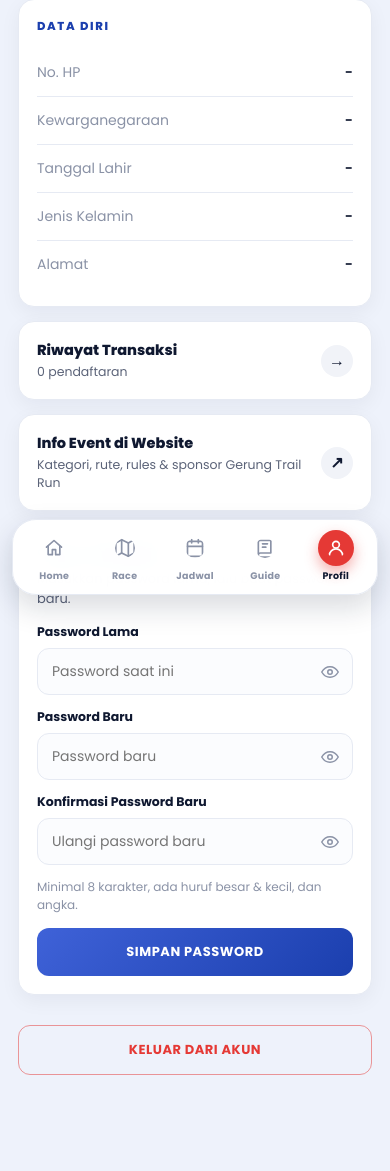
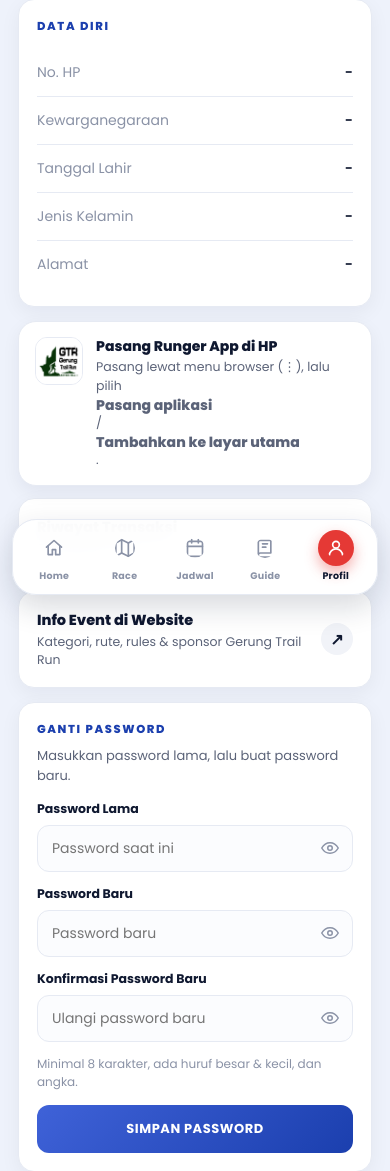
Before and after one commit to zanul11/runger, a Laravel app: page /runger-app/profil in a window 390 px wide. Shown: the part 239-1410 px from the top of the page. Run offline with Laravel 12, Linux system fonts and the light colour scheme; the visitor is signed in with stand-in values (Sample User, id 1); data that the repository does not hold is empty.

Commit message:
Runger App: pasang aplikasi (PWA) & ikon logo resmi GTR
- Ikon app dari logo resmi GTR (any, maskable, apple-touch); ikon placeholder lama dihapus
- Manifest: ikon baru, orientasi portrait, shortcut Race & Jadwal
- Ajakan "Pasang aplikasi": tombol dialog pasang (Android/Chrome), langkah manual
  iPhone/iPad, petunjuk menu browser; banner di Home & Masuk (bisa ditutup),
  kartu di Profil; hilang otomatis bila sudah terpasang
- Halaman Masuk/Buat Akun ikut memuat manifest & service worker

Co-Authored-By: Claude Opus 5.5 <noreply@anthropic.com>

```diff
--- a/public/offline.html
+++ b/public/offline.html
@@ -14,7 +14,7 @@
 </head>
 <body>
   <div>
-    <img src="/pwa/icon-192.png" alt="">
+    <img src="/pwa/runger-app-192.png" alt="Runger App">
     <h1>Kamu sedang offline</h1>
     <p>Halaman ini belum tersimpan di HP. Buka halaman detail kategori & tekan “Simpan untuk offline” saat ada sinyal, agar peta dan race plan tetap bisa dibuka.</p>
     <a href="/runger-app">Coba lagi</a>
--- a/public/sw.js
+++ b/public/sw.js
@@ -12,7 +12,7 @@ const TILES = 'runger-tiles-' + VERSION;
 const MAX_TILES = 2500;
 
 self.addEventListener('install', e => {
-  e.waitUntil(caches.open(STATIC).then(c => c.addAll(['/offline.html', '/pwa/icon-192.png'])).then(() => self.skipWaiting()));
+  e.waitUntil(caches.open(STATIC).then(c => c.addAll(['/offline.html', '/pwa/runger-app-192.png'])).then(() => self.skipWaiting()));
 });
 
 self.addEventListener('activate', e => {
--- a/resources/views/layouts/runner-app.blade.php
+++ b/resources/views/layouts/runner-app.blade.php
@@ -4,11 +4,7 @@
 <meta charset="UTF-8" />
 <meta name="viewport" content="width=device-width, initial-scale=1.0, viewport-fit=cover" />
 <meta name="theme-color" content="#101010">
-<link rel="manifest" href="/manifest.webmanifest">
-<link rel="apple-touch-icon" href="/pwa/apple-touch-icon.png">
-<meta name="apple-mobile-web-app-capable" content="yes">
-<meta name="apple-mobile-web-app-status-bar-style" content="black-translucent">
-<meta name="apple-mobile-web-app-title" content="Runger App">
+@include('pages.runner.partials.pwa-head')
 <title>@yield('title', 'Akun Peserta — Gerung Trail Run')</title>
 <link rel="preconnect" href="https://fonts.googleapis.com">
 <link rel="preconnect" href="https://fonts.gstatic.com" crossorigin>
--- a/resources/views/pages/runner/home.blade.php
+++ b/resources/views/pages/runner/home.blade.php
@@ -137,6 +137,8 @@
   </a>
 @endforeach
 
+@include('pages.runner.partials.install-card', ['variant' => 'banner'])
+
 @if($dayCard)
   <div style="margin-top:12px">
     @include('pages.runner.partials.race-day-card', ['reg' => $dayReg, 'card' => $dayCard, 'setting' => $gtrSetting, 'compact' => true])
--- a/resources/views/pages/runner/login.blade.php
+++ b/resources/views/pages/runner/login.blade.php
@@ -50,6 +50,8 @@
 
 <div class="auth-alt">Belum punya akun? <a href="{{ route('gtr.register') }}">Buat Akun</a></div>
 
+@include('pages.runner.partials.install-card', ['variant' => 'banner'])
+
 @push('scripts')
 @verbatim
 <script>
--- /dev/null
+++ b/resources/views/pages/runner/partials/install-card.blade.php
@@ -0,0 +1,85 @@
+{{--
+  Ajakan memasang Runger App (PWA). Param $variant:
+    'card'   — selalu tampil selama belum terpasang (Profil), termasuk petunjuk manual.
+    'banner' — ringkas & bisa ditutup (Home / Masuk); hanya bila dialog pasang siap atau di iPhone/iPad.
+  Mode dipilih lewat class di <html> dari partial pwa-head: pwa-can → tombol Pasang, pwa-ios → langkah
+  Bagikan, selain itu → menu browser.
+--}}
+@php $variant = $variant ?? 'card'; @endphp
+
+@once
+@push('styles')
+@verbatim
+<style>
+  .pwa{position:relative;display:flex;gap:13px;align-items:flex-start;padding:15px 16px;border-radius:18px;background:#fff;border:1px solid var(--line,#E6EAF3);
+    box-shadow:0 6px 18px rgba(15,24,48,.06);color:var(--text,#0F1830);margin:12px 0;text-align:left}
+  .pwa-ic{width:48px;height:48px;flex-shrink:0;border-radius:12px;border:1px solid #E6EAF3;background:#fff;object-fit:contain}
+  .pwa-b{flex:1;min-width:0}
+  .pwa-b b{display:block;font-weight:800;font-size:14px;line-height:1.3}
+  .pwa-b p{font-size:12.5px;color:#5B6378;line-height:1.5;margin-top:3px}
+  .pwa-b ol{margin:6px 0 0 18px;font-size:12.5px;color:#5B6378;line-height:1.6}
+  .pwa-b ol svg{width:15px;height:15px;vertical-align:-3px}
+  .pwa-go{display:inline-flex;align-items:center;gap:7px;margin-top:10px;padding:10px 16px;border-radius:999px;border:none;cursor:pointer;
+    background:#E53935;color:#fff;font-family:'Poppins',sans-serif;font-weight:800;font-size:12px;letter-spacing:.03em;text-transform:uppercase;
+    box-shadow:0 8px 18px rgba(229,57,53,.3)}
+  .pwa-go svg{width:16px;height:16px}
+  .pwa-x{position:absolute;top:8px;right:8px;width:30px;height:30px;border-radius:50%;border:none;background:none;color:#8A92A6;font-size:18px;cursor:pointer}
+  .pwa.banner .pwa-b{padding-right:22px}
+
+  /* visibilitas per mode (class di <html> dari pwa-head) */
+  .pwa [data-m]{display:none}
+  html.pwa-can .pwa [data-m="prompt"]{display:block}
+  html.pwa-ios:not(.pwa-can) .pwa [data-m="ios"]{display:block}
+  html:not(.pwa-can):not(.pwa-ios) .pwa [data-m="manual"]{display:block}
+  html.pwa-installed .pwa{display:none}
+  .pwa.banner{display:none}
+  html.pwa-can:not(.pwa-dismissed):not(.pwa-installed) .pwa.banner,
+  html.pwa-ios:not(.pwa-dismissed):not(.pwa-installed) .pwa.banner{display:flex}
+</style>
+@endverbatim
+@endpush
+@push('scripts')
+<script>
+  (function () {
+    document.addEventListener('click', async function (e) {
+      if (e.target.closest('[data-pwa-install]')) {
+        var ev = window.__pwaPrompt;
+        if (!ev) return;
+        window.__pwaPrompt = null;
+        document.documentElement.classList.remove('pwa-can'); // satu event hanya bisa dipakai sekali
+        ev.prompt();
+        try { await ev.userChoice; } catch (err) {}
+      } else if (e.target.closest('[data-pwa-dismiss]')) {
+        document.documentElement.classList.add('pwa-dismissed');
+        try { localStorage.setItem('runger-install-dismissed', '1'); } catch (err) {}
+      }
+    });
+  })();
+</script>
+@endpush
+@endonce
+
+<section class="pwa {{ $variant === 'banner' ? 'banner' : '' }}" aria-label="Pasang Runger App">
+  <img class="pwa-ic" src="/pwa/runger-app-192.png" alt="" width="48" height="48">
+  <div class="pwa-b">
+    <b>Pasang Runger App di HP</b>
+    <div data-m="prompt">
+      <p>Buka langsung dari layar utama, layar penuh, dan e-ticket tetap bisa dibuka tanpa sinyal.</p>
+      <button type="button" class="pwa-go" data-pwa-install><svg viewBox="0 0 24 24" fill="none" stroke="currentColor" stroke-width="2.4" stroke-linecap="round" stroke-linejoin="round"><path d="M21 15v4a2 2 0 0 1-2 2H5a2 2 0 0 1-2-2v-4"/><polyline points="7 10 12 15 17 10"/><line x1="12" y1="15" x2="12" y2="3"/></svg>Pasang aplikasi</button>
+    </div>
+    <div data-m="ios">
+      <p>Di iPhone/iPad, pasang lewat Safari:</p>
+      <ol>
+        <li>Ketuk <svg viewBox="0 0 24 24" fill="none" stroke="currentColor" stroke-width="2" stroke-linecap="round" stroke-linejoin="round"><path d="M4 12v8a2 2 0 0 0 2 2h12a2 2 0 0 0 2-2v-8"/><polyline points="16 6 12 2 8 6"/><line x1="12" y1="2" x2="12" y2="15"/></svg> <b>Bagikan</b></li>
+        <li>Pilih <b>Tambah ke Layar Utama</b></li>
+        <li>Ketuk <b>Tambah</b></li>
+      </ol>
+    </div>
+    <div data-m="manual">
+      <p>Pasang lewat menu browser (⋮), lalu pilih <b>Pasang aplikasi</b> / <b>Tambahkan ke layar utama</b>.</p>
+    </div>
+  </div>
+  @if($variant === 'banner')
+    <button type="button" class="pwa-x" data-pwa-dismiss aria-label="Tutup ajakan pasang">×</button>
+  @endif
+</section>
--- /dev/null
+++ b/resources/views/pages/runner/partials/pwa-head.blade.php
@@ -0,0 +1,27 @@
+{{--
+  PWA Runger App (di <head> layout app & halaman Masuk/Buat Akun): manifest, ikon logo resmi GTR, dan
+  penangkap event pasang. Event `beforeinstallprompt` harus ditangkap sedini mungkin supaya tombol
+  "Pasang" bisa memanggil dialog browser kapan saja. Status ditulis sebagai class di <html>:
+    pwa-installed (dibuka sebagai app) · pwa-can (dialog pasang siap) · pwa-ios · pwa-dismissed (ajakan ditutup).
+--}}
+<link rel="manifest" href="/manifest.webmanifest">
+<link rel="icon" type="image/png" sizes="192x192" href="/pwa/runger-app-192.png">
+<link rel="apple-touch-icon" href="/pwa/runger-app-apple-touch.png">
+<meta name="mobile-web-app-capable" content="yes">
+<meta name="apple-mobile-web-app-capable" content="yes">
+<meta name="apple-mobile-web-app-status-bar-style" content="black-translucent">
+<meta name="apple-mobile-web-app-title" content="Runger App">
+<meta name="application-name" content="Runger App">
+<script>
+  (function () {
+    var w = window, cl = document.documentElement.classList, ua = navigator.userAgent;
+    var emit = function () { w.dispatchEvent(new Event('pwa:change')); };
+    w.__pwaPrompt = null;
+    if ((w.matchMedia && w.matchMedia('(display-mode: standalone)').matches) || w.navigator.standalone === true) cl.add('pwa-installed');
+    // iPadOS 13+ mengaku "Macintosh" tapi punya layar sentuh.
+    if (/iphone|ipad|ipod/i.test(ua) || (/macintosh/i.test(ua) && navigator.maxTouchPoints > 1)) cl.add('pwa-ios');
+    try { if (localStorage.getItem('runger-install-dismissed') === '1') cl.add('pwa-dismissed'); } catch (e) {}
+    w.addEventListener('beforeinstallprompt', function (e) { e.preventDefault(); w.__pwaPrompt = e; cl.add('pwa-can'); emit(); });
+    w.addEventListener('appinstalled', function () { w.__pwaPrompt = null; cl.remove('pwa-can'); cl.add('pwa-installed'); emit(); });
+  })();
+</script>
--- a/resources/views/pages/runner/profile.blade.php
+++ b/resources/views/pages/runner/profile.blade.php
@@ -55,6 +55,8 @@
   <div class="pr-row"><span class="k">Jenis Kelamin</span><span class="v">{{ $runner->gender === 'male' ? 'Laki-laki' : ($runner->gender === 'female' ? 'Perempuan' : '-') }}</span></div>
   <div class="pr-row"><span class="k">Alamat</span><span class="v">{{ $runner->address ?: '-' }}</span></div>
 </div>
+
+@include('pages.runner.partials.install-card', ['variant' => 'card'])
 
 <a class="card prof-link" href="{{ route('gtr.account.transaction') }}">
   <div>
--- a/vite.config.js
+++ b/vite.config.js
@@ -46,7 +46,7 @@ export default defineConfig({
                 prefer_related_applications: false,
                 // Logo resmi GTR (public/gtr/logo-gtr2.png) di latar putih. Entri "any" dan "maskable"
                 // dipisah: versi maskable logonya lebih kecil supaya tidak terpotong ikon adaptif Android.
-                // (public/pwa/icon-*.png tetap milik Runger App.)
+                // (public/pwa/runger-app-*.png milik Runger App.)
                 icons: [
                     { src: '/pwa/gtr-scanner-192.png', sizes: '192x192', type: 'image/png', purpose: 'any' },
                     { src: '/pwa/gtr-scanner-512.png', sizes: '512x512', type: 'image/png', purpose: 'any' },
```
Also changed, not shown: resources/views/layouts/runner-auth.blade.php (+7 -0 lines), tests/Feature/RunnerPwaTest.php (added, +46 -0 lines), public/manifest.webmanifest, public/pwa/apple-touch-icon.png (deleted), public/pwa/icon-192.png (deleted), public/pwa/icon-512.png (deleted), public/pwa/runger-app-192.png (added), public/pwa/runger-app-512.png (added), public/pwa/runger-app-apple-touch.png (added), public/pwa/runger-app-maskable-192.png (added), public/pwa/runger-app-maskable-512.png (added).
